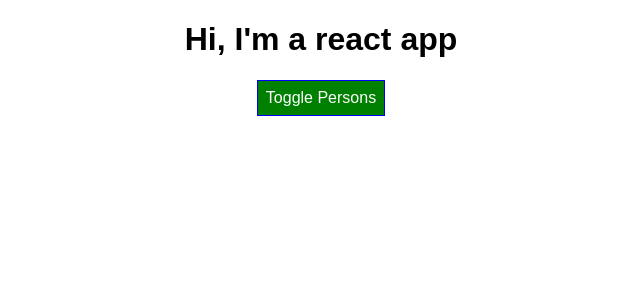
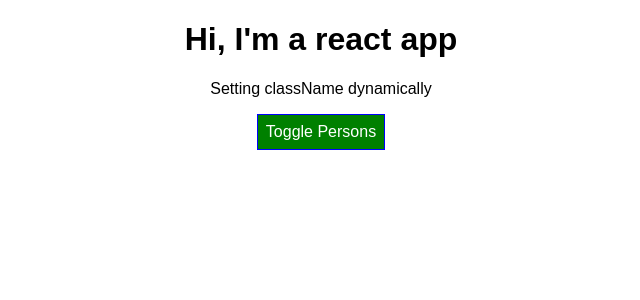
Before and after one commit to meghna-saxena/react-app, a React (Create React App) app in the folder StylingComponents/: page / in a window 1280 px wide. Shown: the top 300 px of the page, without its empty margins (319-959 px from the left). Built offline with nearby package versions, Linux system fonts and the light colour scheme.

Commit message:
setting classNames dynamically

```diff
--- a/StylingComponents/src/App.css
+++ b/StylingComponents/src/App.css
@@ -1,3 +1,11 @@
 .App {
   text-align: center;
 }
+
+.red {
+  color: red;
+}
+
+.bold {
+  font-weight: bold;
+}
--- a/StylingComponents/src/App.js
+++ b/StylingComponents/src/App.js
@@ -69,15 +69,30 @@
         </div>
       );
 
+      // ================================
       // Setting style dynamically
+      // ==================================
       style.backgroundColor = 'red';
       //we dont assign a new value, so style is still a const
       //but we assign a new value to its backgroundColor property
     };
 
+    // =======================================
+    // Setting classNames dynamically
+    // =======================================
+    const classes = [];
+    if (this.state.persons.length <= 2) {
+      classes.push('red'); //pushes red class on this array -> classes = ['red']
+    }
+    if (this.state.persons.length <= 1) {
+      classes.push('bold'); // array fo classes -> classes = ['red', 'bold']
+    }
+
     return (
       <div className="App">
         <h1>Hi, I'm a react app</h1>
+        <p className={classes.join(' ')}>Setting className dynamically</p>
+        {/* it joins the array of strings  */}
         <button
           style={style}
           onClick={this.togglePersonsHandler}>Toggle Persons</button>
```
